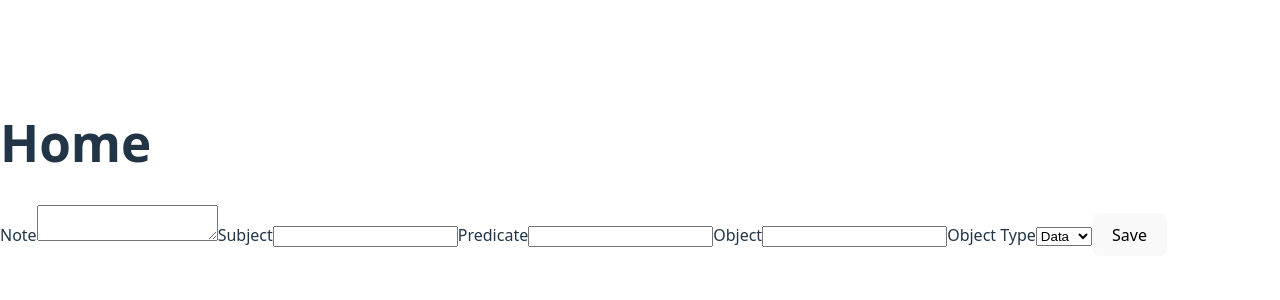
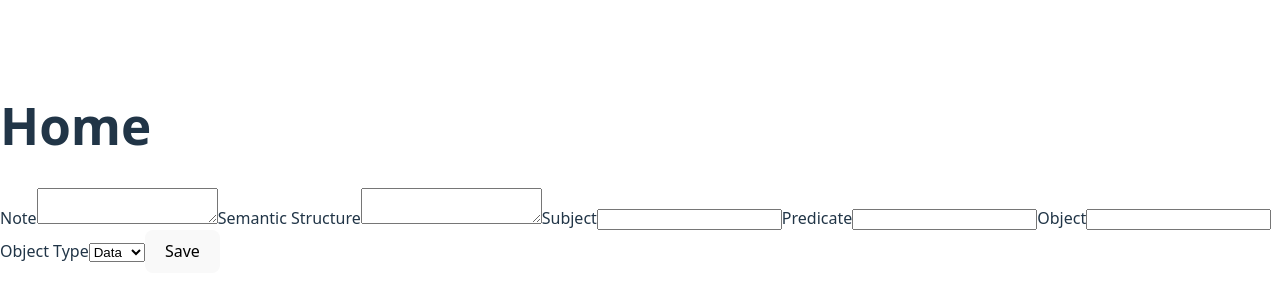
Before and after one commit to semantic-notes/semantic-notes.github.io, a React app in the folder app/: page / in a window 1280 px wide. Shown: the part 232-532 px from the top of the page. Built offline with nearby package versions, Linux system fonts and the light colour scheme; the HTML template or start-up script is replaced by a standard one.

Commit message:
feat: allow semantic structure input

```diff
--- a/app/src/App.tsx
+++ b/app/src/App.tsx
@@ -3,6 +3,7 @@ import { Routes, Route } from 'react-router-dom';
 
 function Home() {
   const [note, setNote] = useState('');
+  const [structure, setStructure] = useState('');
   const [subject, setSubject] = useState('');
   const [predicate, setPredicate] = useState('');
   const [object, setObject] = useState('');
@@ -12,6 +13,7 @@ function Home() {
     useState<
       Array<{
         note: string;
+        structure: string;
         triple: {
           subject: string;
           predicate: string;
@@ -31,9 +33,10 @@ function Home() {
       return;
     }
     setError('');
-    const newNote = { note, triple: { subject, predicate, object, objectType } };
+    const newNote = { note, structure, triple: { subject, predicate, object, objectType } };
     setNotes((prev) => [...prev, newNote]);
     setNote('');
+    setStructure('');
     setSubject('');
     setPredicate('');
     setObject('');
@@ -49,6 +52,13 @@ function Home() {
         <label>
           Note
           <textarea value={note} onChange={(e) => setNote(e.target.value)} />
+        </label>
+        <label>
+          Semantic Structure
+          <textarea
+            value={structure}
+            onChange={(e) => setStructure(e.target.value)}
+          />
         </label>
         <label>
           Subject
@@ -107,6 +117,7 @@ function Home() {
             {notes.map((n, i) => (
               <li key={i}>
                 <pre>{n.note}</pre>
+                {n.structure && <pre>{n.structure}</pre>}
                 <pre>
                   {n.triple.subject} {n.triple.predicate} {n.triple.object} ({n.triple.objectType})
                 </pre>
```
Also changed, not shown: app/README.md, 1 other file (tests, documents, lock files or other folders).
